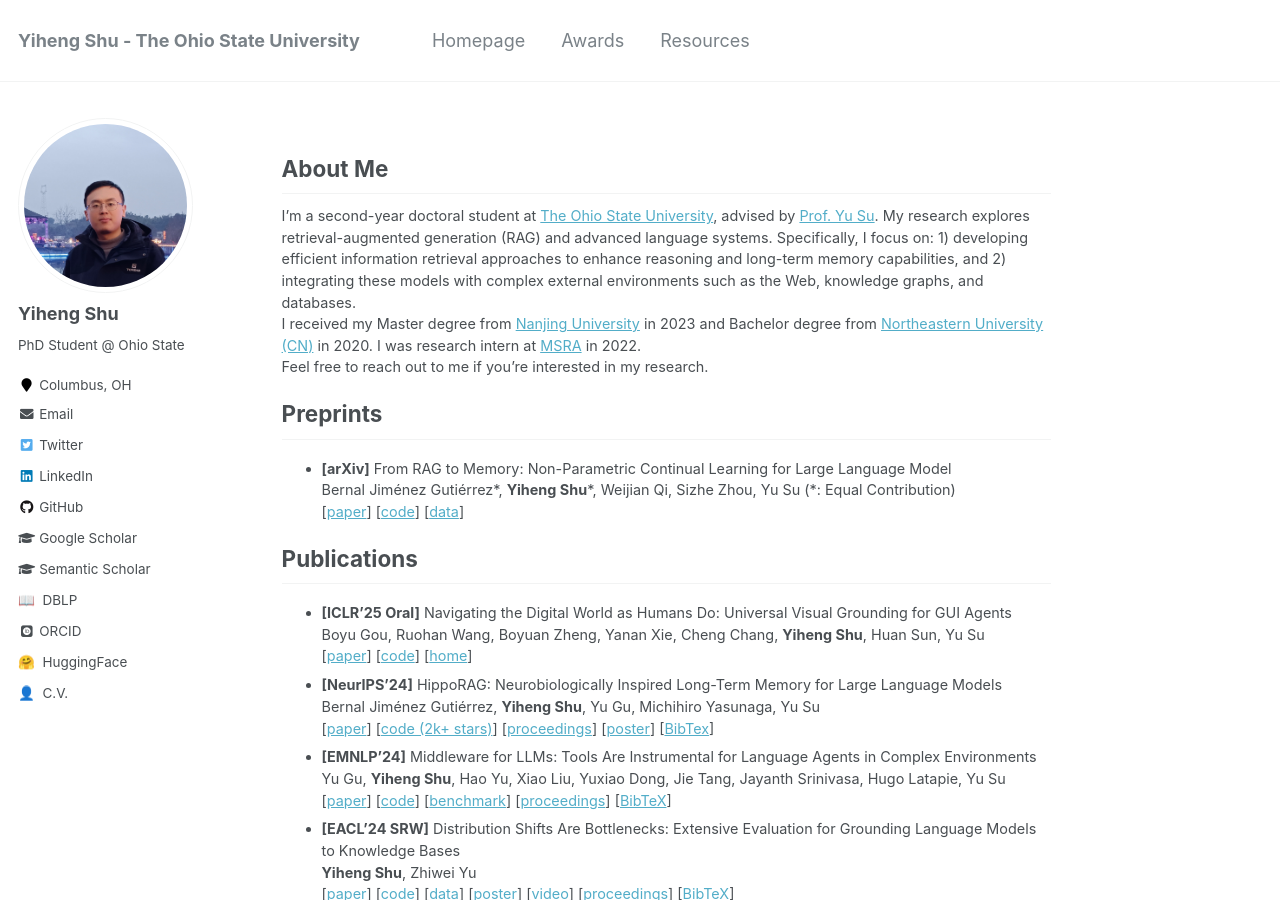
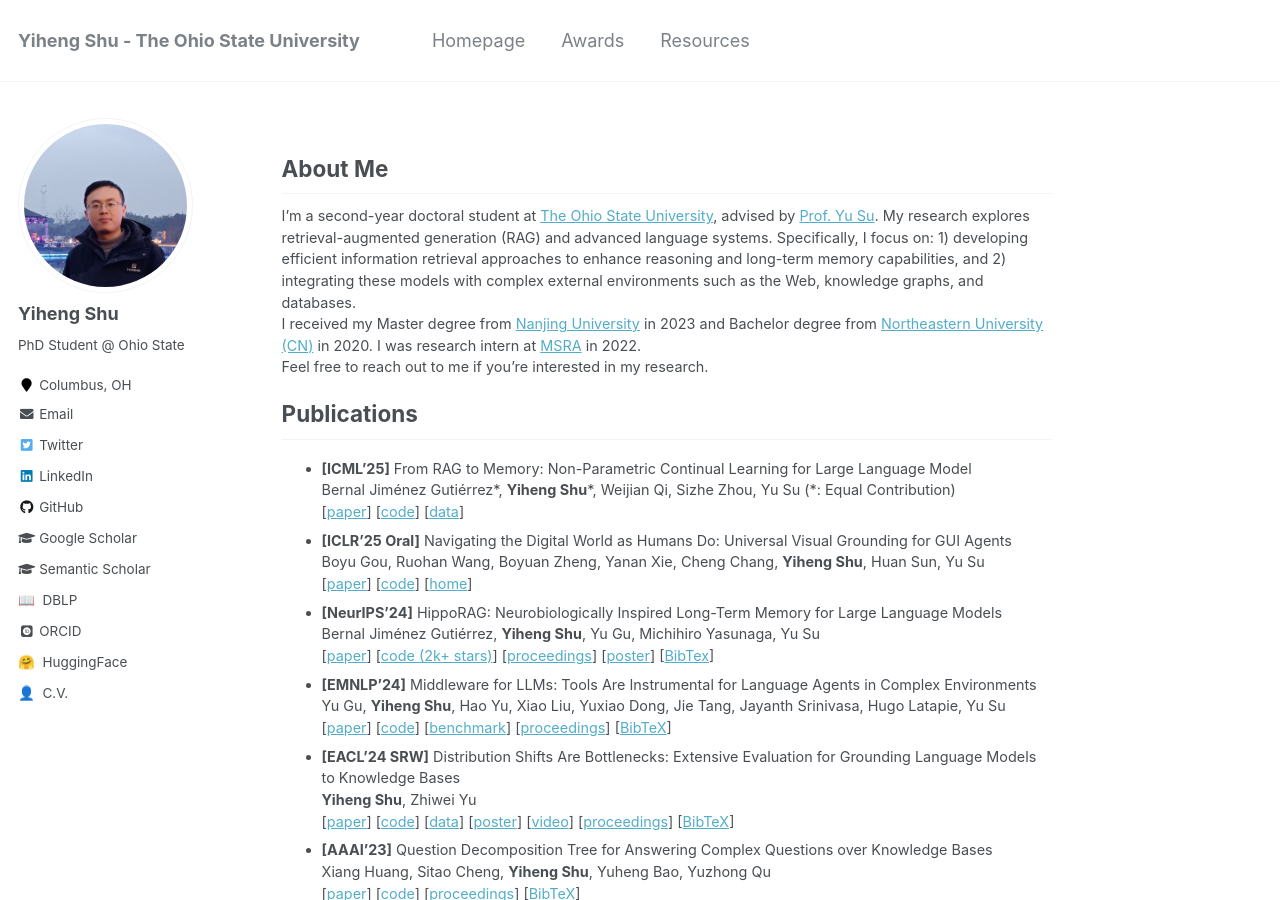
Before and after one commit to yihengshu/yihengshu.github.io, a Jekyll site: the page built from _pages/about.md, in a window 1280 px wide and 900 px high. Built offline with Jekyll 4.4.1, drawn with Linux system fonts in a browser that asks for light colours; some web fonts are replaced.

Commit message:
Update about.md

```diff
--- a/_pages/about.md
+++ b/_pages/about.md
@@ -21,16 +21,13 @@ Feel free to reach out to me if you're interested in my research.
 - Bachelor in Software Engineering, [Northeastern University (CN)](http://english.neu.edu.cn/), 2016.09-2020.06, advised by [Prof. Guibing Guo](https://guoguibing.github.io/) and [Prof. Gang Wu](http://faculty.neu.edu.cn/wugang/)
 - Full-time Research Intern, [Microsoft Research Asia](https://www.msra.cn/), 2022.02-2023.02, advised by researcher [Zhiwei Yu](https://www.microsoft.com/en-us/research/people/zhiwyu/) -->
 
-## Preprints
+## Publications
 
-- **[arXiv]** From RAG to Memory: Non-Parametric Continual Learning for Large Language Model
+- **[ICML'25]** From RAG to Memory: Non-Parametric Continual Learning for Large Language Model
 Bernal Jiménez Gutiérrez\*, **Yiheng Shu**\*, Weijian Qi, Sizhe Zhou, Yu Su (\*: Equal Contribution)
 [[paper](https://arxiv.org/abs/2502.14802)]
 [[code](https://github.com/OSU-NLP-Group/HippoRAG)]
 [[data](https://huggingface.co/datasets/osunlp/HippoRAG_2/tree/main)]
-
-## Publications
-
 - **[ICLR'25 Oral]** Navigating the Digital World as Humans Do: Universal Visual Grounding for GUI Agents
 Boyu Gou, Ruohan Wang, Boyuan Zheng, Yanan Xie, Cheng Chang, **Yiheng Shu**, Huan Sun, Yu Su
 [[paper](https://arxiv.org/abs/2410.05243)]
```
